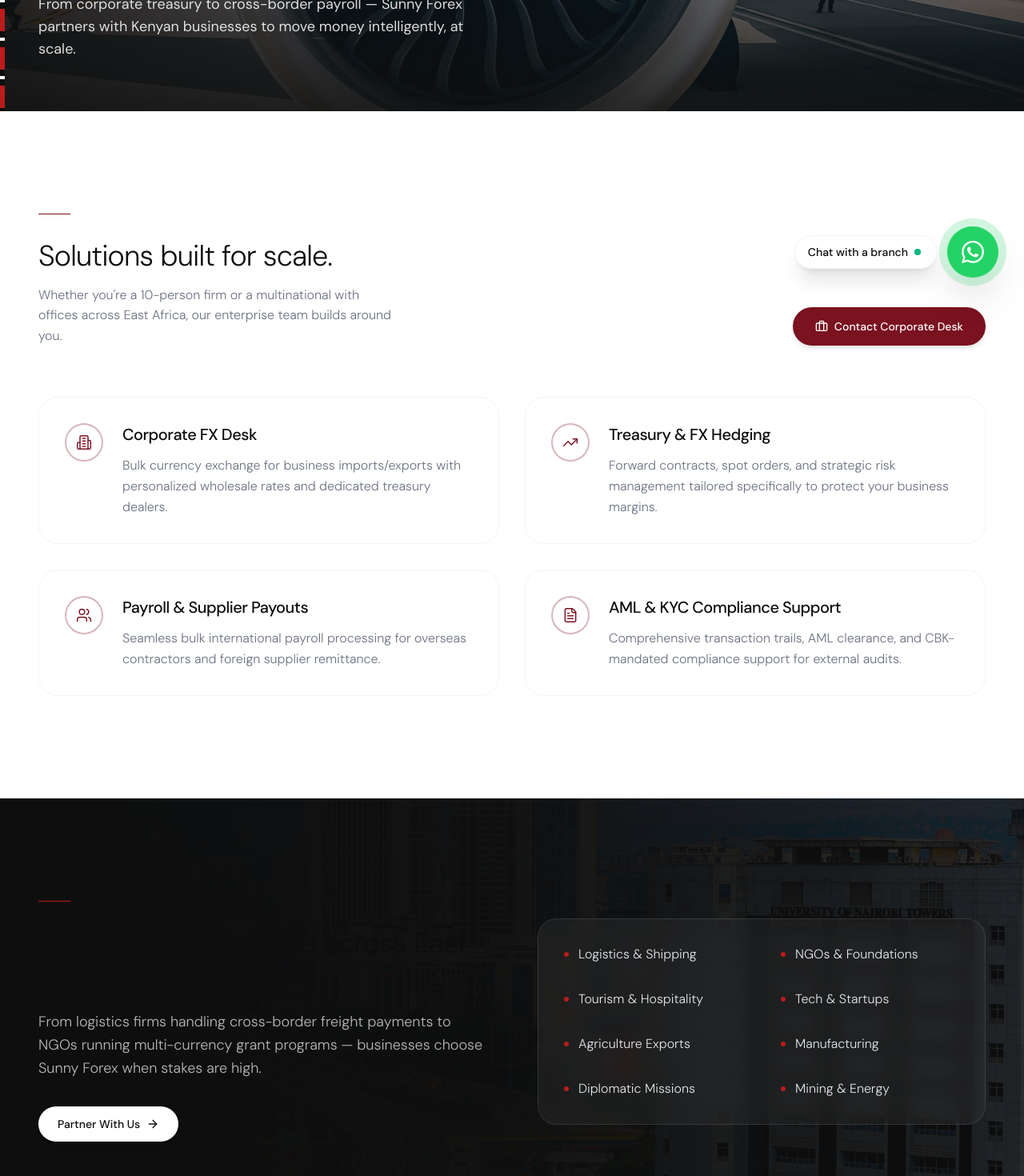
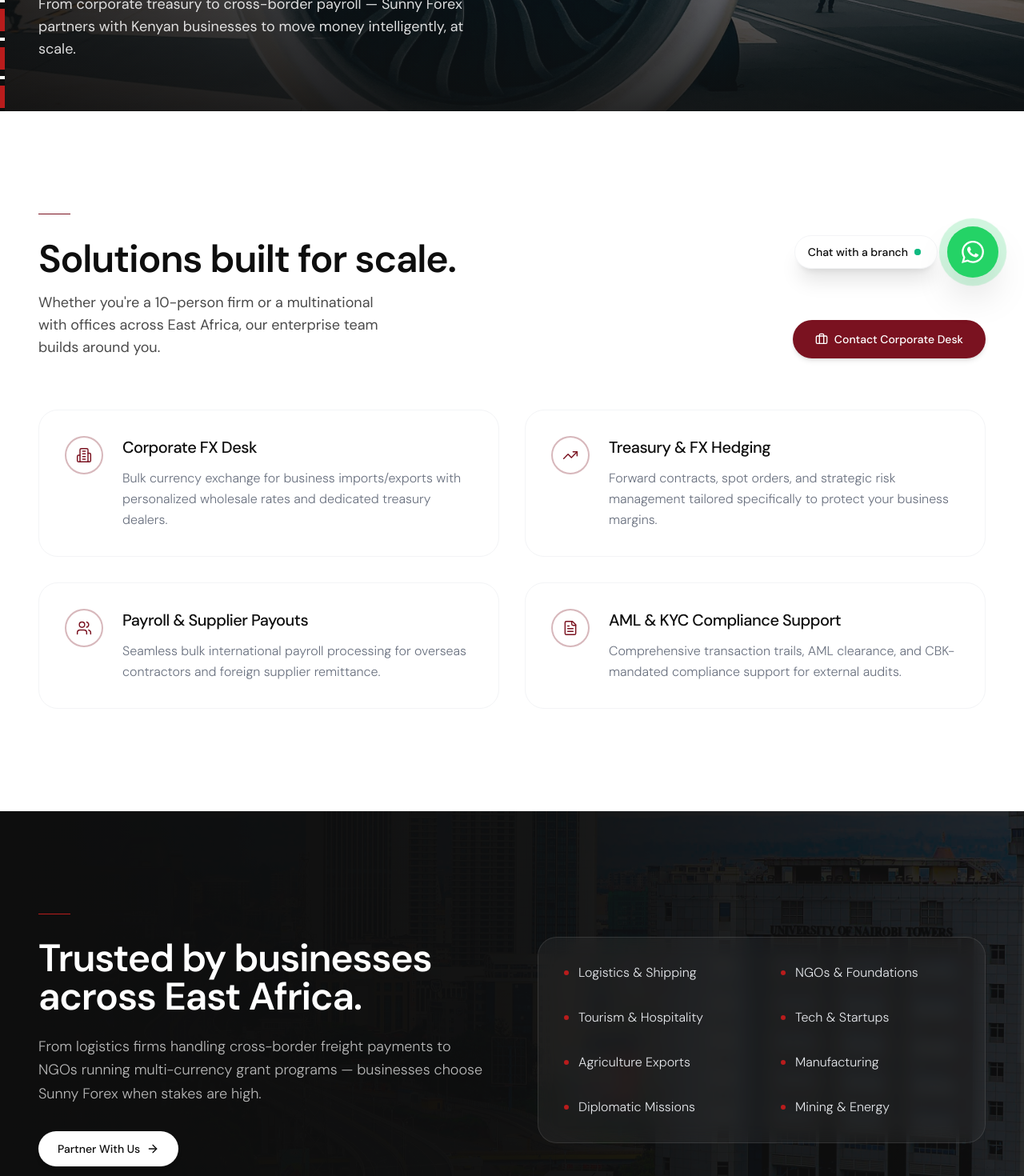
Before and after one commit to lumasia07/sunny-forex-web, a React (Vite) app: page /corporate in a window 1280 px wide. Shown: the part 421-1891 px from the top of the page at 80% size. Built offline with nearby package versions, Linux system fonts and the light colour scheme.

Commit message:
Refactor Corporate component to enhance typography and styling, updating class names for headlines and text elements to improve visual consistency and presentation.

```diff
--- a/src/pages/Corporate.tsx
+++ b/src/pages/Corporate.tsx
@@ -95,10 +95,10 @@
           <div className="mb-16 flex flex-col md:flex-row md:items-end justify-between gap-6">
             <div>
               <span className="inline-block w-10 h-px bg-[#7A1220] mb-6" />
-              <h2 className="text-3xl md:text-4xl font-light text-[#0E0E0E] mb-4">
+              <h2 className="type-headline text-3xl md:text-4xl lg:text-5xl mb-4">
                 Solutions built for scale.
               </h2>
-              <p className="text-gray-500 font-light max-w-md">
+              <p className="type-lead max-w-md">
                 Whether you're a 10-person firm or a multinational with offices across East Africa, our enterprise team builds around you.
               </p>
             </div>
@@ -154,7 +154,7 @@
           <div className="grid grid-cols-1 lg:grid-cols-2 gap-16 items-center">
             <div>
               <span className="inline-block w-10 h-px bg-[#B91C1C] mb-6" />
-              <h2 className="text-3xl md:text-4xl font-light leading-tight mb-6">
+              <h2 className="font-bold text-3xl md:text-4xl lg:text-5xl text-white tracking-tight leading-[1.08] mb-6">
                 Trusted by businesses across East Africa.
               </h2>
               <p className="text-lg text-white/70 font-light leading-relaxed mb-8">
```
